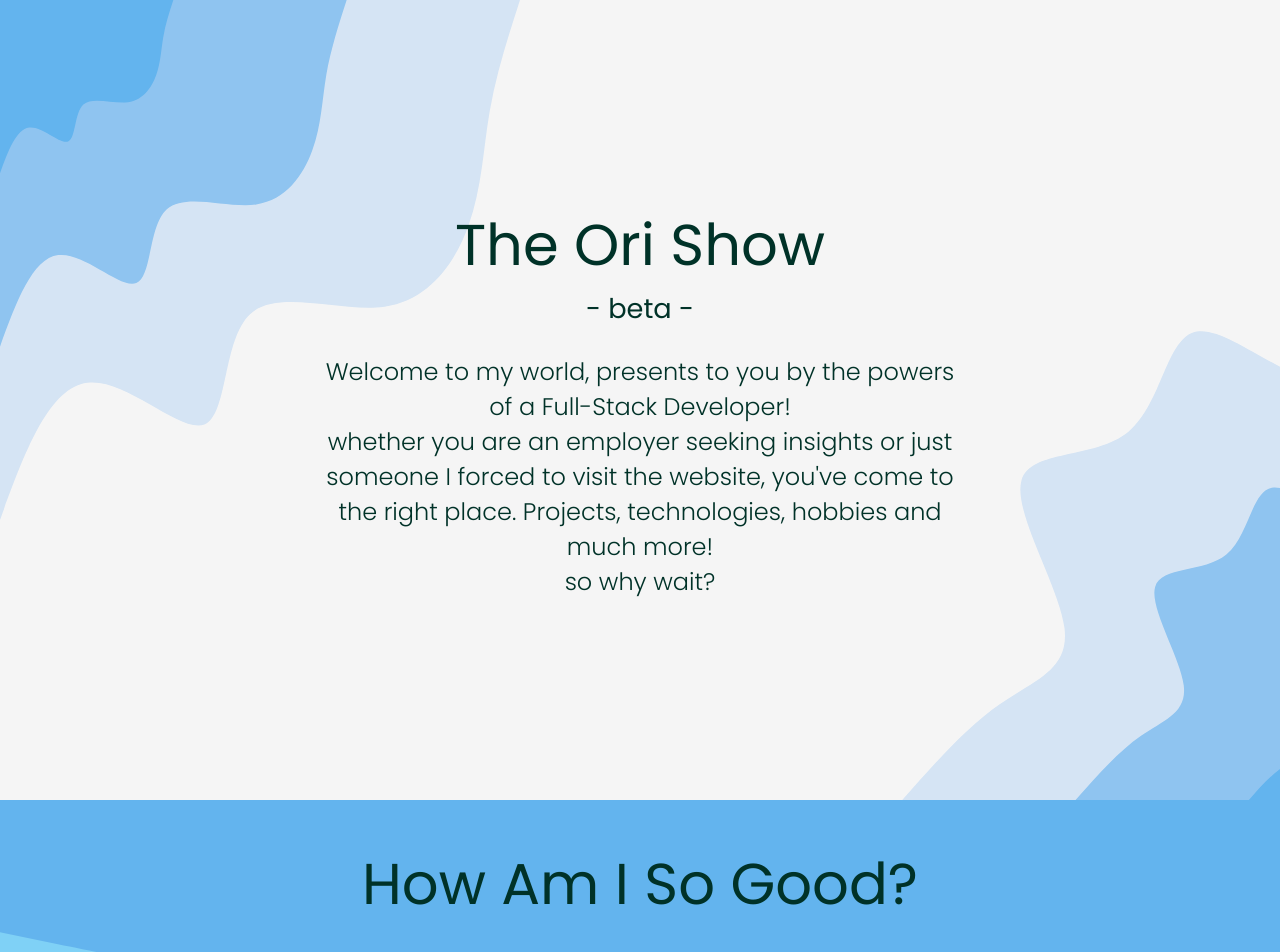
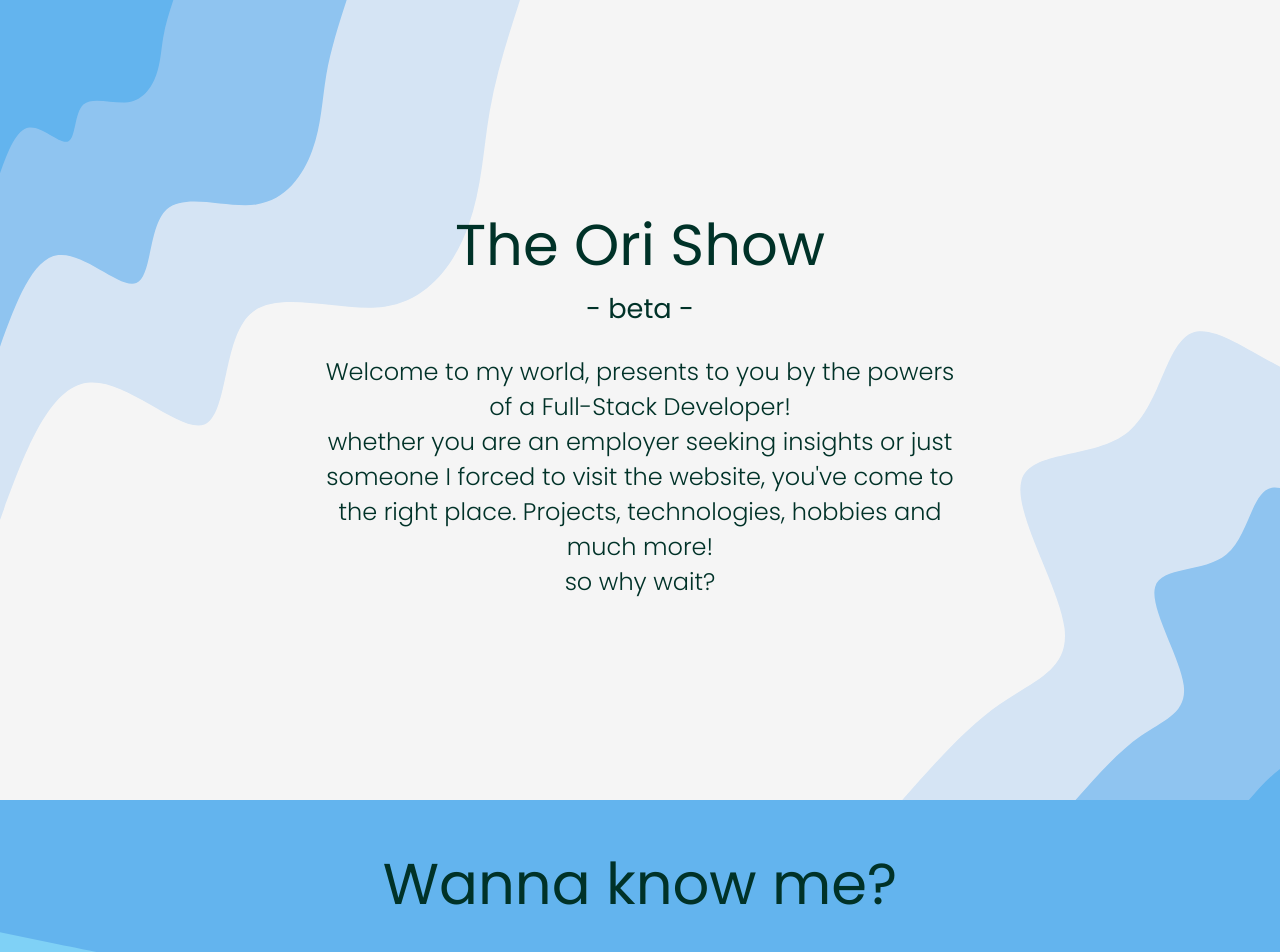
Before and after one commit to oriamram/portfolio, a React (Vite) app: page / in a window 1280 px wide. Shown: the top 952 px of the page. Built offline with nearby package versions, Linux system fonts and the light colour scheme.

Commit message:
Update About.jsx
changed title

```diff
--- a/src/components/sections/about/About.jsx
+++ b/src/components/sections/about/About.jsx
@@ -11,7 +11,7 @@ const About = () => {
 	return (
 		<div className="About section" style={{ backgroundImage: isMobile, backgroundSize: "cover" }}>
 			<div className="content about">
-				<h1>How Am I So Good?</h1>
+				<h1>Wanna know me?</h1>
 				<p>
 					After completing 5 points in each math, english, physics and computer science, I joind the army as a combat soldier and In just a
 					year and a half, I rose to the rank of platoon sergeant.
```
